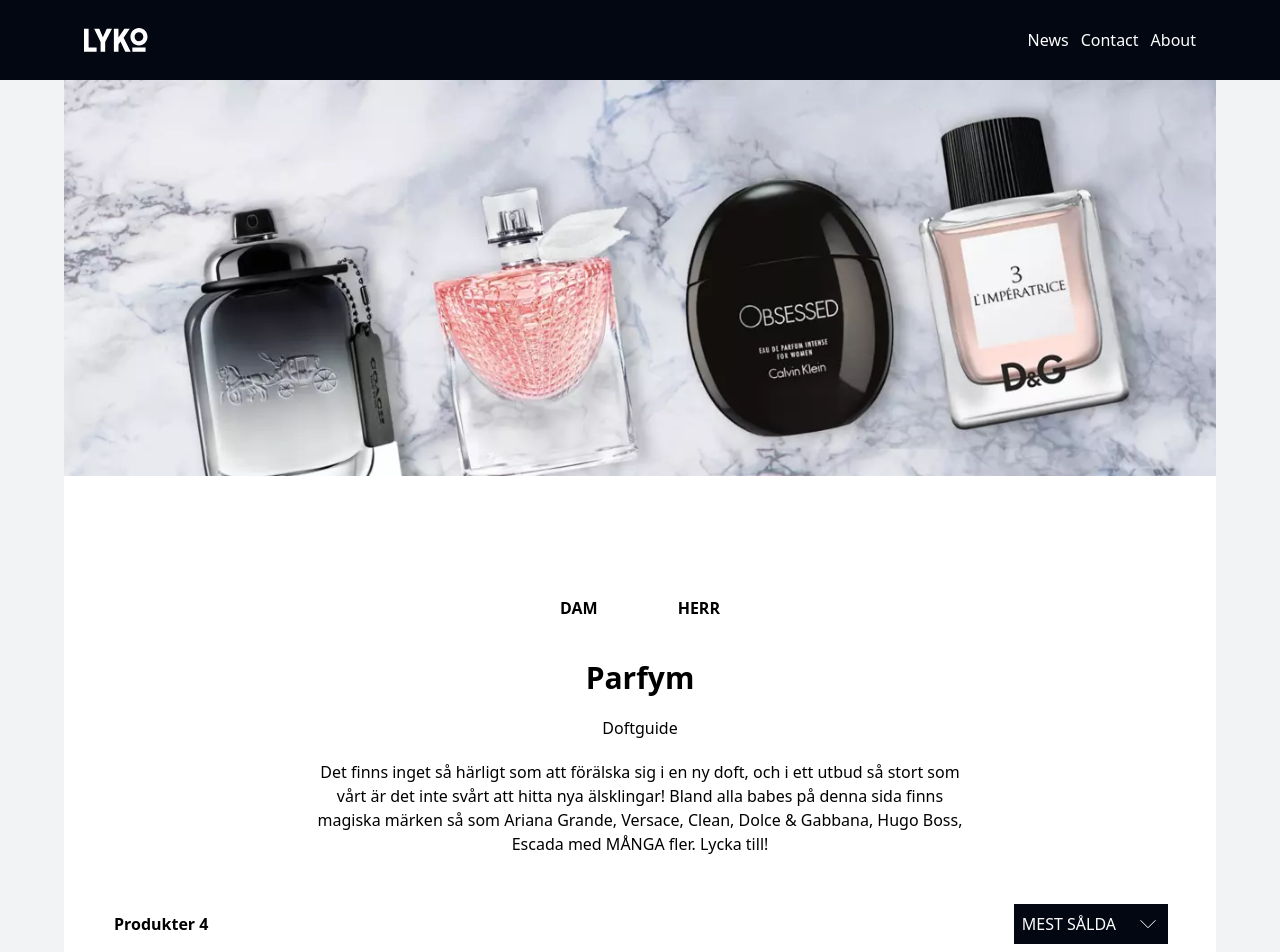
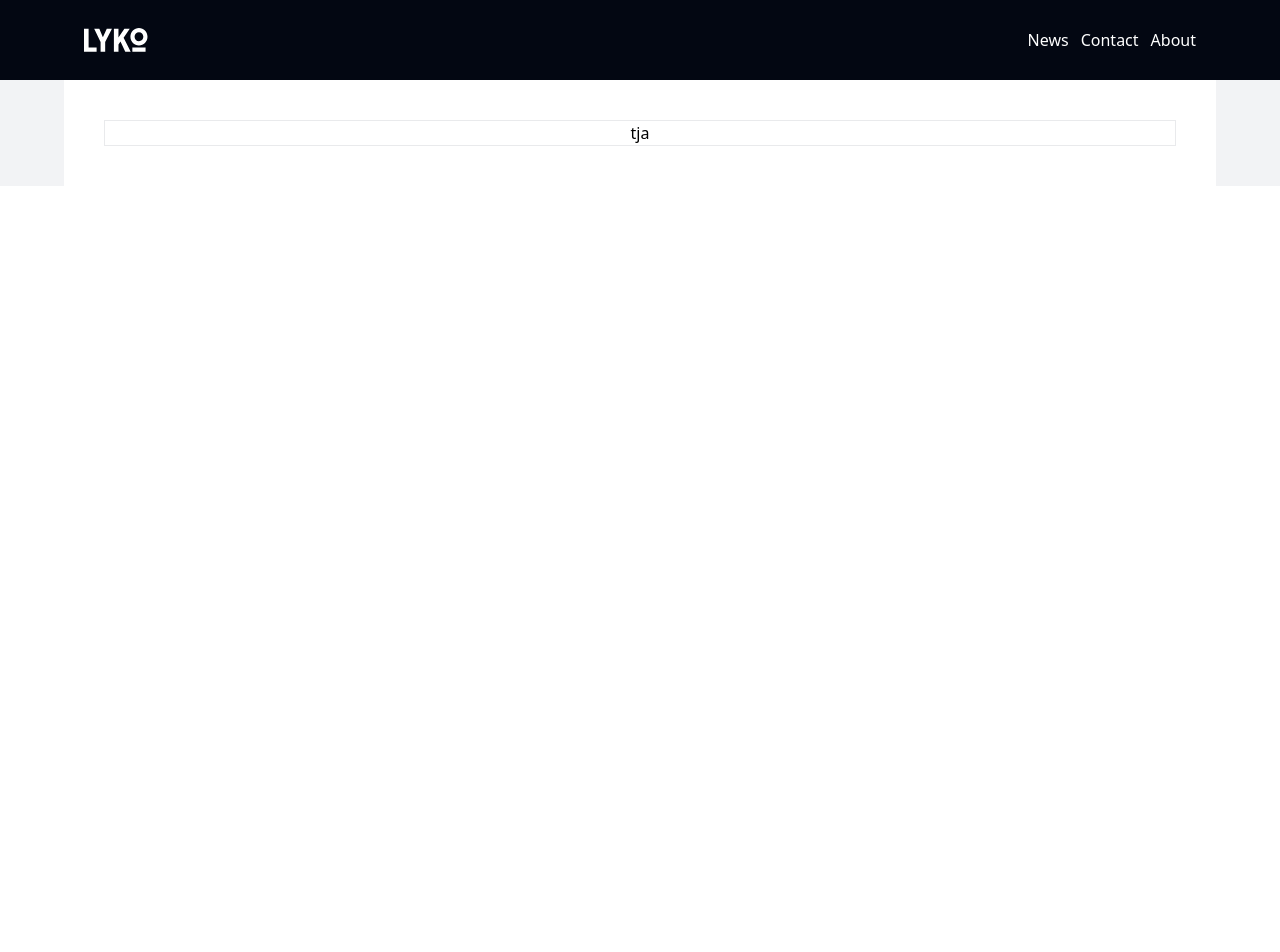
Before and after one commit to Snickesnacket/lyko, a React (Vite) app: page /product in a window 1280 px wide. Shown: the top 952 px of the page. After the commit the page ends 800 px from the top, so only its background shows below. Built offline with nearby package versions, Linux system fonts and the light colour scheme.

Commit message:
added routing and productPage

```diff
--- a/src/App.tsx
+++ b/src/App.tsx
@@ -1,57 +1,17 @@
-import hero from './assets/img.png'
-import './App.css'
-import React from "react";
-import Sidebar from "./components/Sidebar.tsx";
-import Module from "./components/Module.tsx";
-import {perfumeData} from "./perfumeData.ts";
+import "./App.css";
+import { Route, Routes } from "react-router-dom";
+import ProductsPage from "./pages/ProductsPage";
+import ProductPage from "./pages/ProductPage";
+import NotFound from "./pages/NotFound";
 
-const App: React.FC = () => {
+const App = () => {
+	return (
+		<Routes>
+			<Route path="/" element={<ProductsPage />} />
+			<Route path="/product" element={<ProductPage />} />
+			<Route path="*" element={<NotFound />} />
+		</Routes>
+	);
+};
 
-     return (
-         <div className=" bg-modulebackground">
-         <div className="max-w-6xl m-auto">
-             <header className=" w-full">
-                 <img className="w-full object-contain" src={hero} alt="Vite logo"/>
-             </header>
-             <div className="bg-white p-10">
-                 <div className=" flex flex-col items-center text-center space-y-5">
-                     <div className="space-x-20 lg:mt-20 mb-5">
-                              <span className=" text-base font-bold">
-                                  DAM
-                              </span>
-                         <span className="font-bold">
-                                  HERR
-                             </span>
-                     </div>
-                     <h2 className="font-bold text-3xl">Parfym</h2>
-                     <div className="m-10 space-y-5 mb-5">
-                         <span>Doftguide</span>
-                         <p className="text-center max-w-[650px]">
-                             Det finns inget så härligt som att förälska sig i en ny doft, och i ett utbud så stort
-                             som vårt är
-                             det inte svårt att hitta nya älsklingar! Bland alla babes på denna sida finns magiska
-                             märken så
-                             som
-                             Ariana Grande, Versace, Clean, Dolce &amp; Gabbana, Hugo Boss, Escada med MÅNGA fler.
-                             Lycka till!
-                         </p>
-                     </div>
-                 </div>
-                 <div className="p-2 lg:space-x-10 space-x-0 lg:inline-flex flex-col w-fit mr-auto my-10 lg:flex-row ">
-                     <div className="lg:flex-col">
-                         {perfumeData && perfumeData.length &&
-                             <div
-                                 className=" font-bold lg:mr-auto pl-0.5 h-20 py-2 lg:text-left text-center">{`Produkter ${perfumeData.length}`}</div>
-                         }
-                         <Sidebar/>
-                     </div>
-                     <Module/>
-                 </div>
-             </div>
-
-         </div>
-         </div>
-     )
-}
-
-export default App
+export default App;
--- /dev/null
+++ b/src/pages/NotFound.tsx
@@ -0,0 +1,16 @@
+import React from "react";
+import { Link } from "react-router-dom";
+
+const NotFound = () => {
+	return (
+		<>
+			<h1>Sorry, that page could not be found 😢!</h1>
+
+			<Link to="/">
+				<button>To the start page</button>
+			</Link>
+		</>
+	);
+};
+
+export default NotFound;
--- /dev/null
+++ b/src/pages/ProductPage.tsx
@@ -0,0 +1,15 @@
+import React from "react";
+
+const ProductPage = () => {
+	return (
+		<div className=" bg-modulebackground">
+			<div className="max-w-6xl m-auto bg-white p-10">
+				<div className=" flex flex-col items-center text-center border-[0.5px] border-greybackground border-">
+					tja
+				</div>
+			</div>
+		</div>
+	);
+};
+
+export default ProductPage;
--- /dev/null
+++ b/src/pages/ProductsPage.tsx
@@ -0,0 +1,47 @@
+import hero from "../assets/img.png";
+import React from "react";
+import Sidebar from "../components/Sidebar.tsx";
+import Module from "../components/Module.tsx";
+import { perfumeData } from "../perfumeData.ts";
+
+const ProductsPage: React.FC = () => {
+	return (
+		<div className=" bg-modulebackground">
+			<div className="max-w-6xl m-auto">
+				<header className=" w-full">
+					<img className="w-full object-contain" src={hero} alt="Vite logo" />
+				</header>
+				<div className="bg-white p-10">
+					<div className=" flex flex-col items-center text-center space-y-5">
+						<div className="space-x-20 lg:mt-20 mb-5">
+							<span className=" text-base font-bold">DAM</span>
+							<span className="font-bold">HERR</span>
+						</div>
+						<h2 className="font-bold text-3xl">Parfym</h2>
+						<div className="m-10 space-y-5 mb-5">
+							<span>Doftguide</span>
+							<p className="text-center max-w-[650px]">
+								Det finns inget så härligt som att förälska sig i en ny doft,
+								och i ett utbud så stort som vårt är det inte svårt att hitta
+								nya älsklingar! Bland alla babes på denna sida finns magiska
+								märken så som Ariana Grande, Versace, Clean, Dolce &amp;
+								Gabbana, Hugo Boss, Escada med MÅNGA fler. Lycka till!
+							</p>
+						</div>
+					</div>
+					<div className="p-2 lg:space-x-10 space-x-0 lg:inline-flex flex-col w-fit mr-auto my-10 lg:flex-row ">
+						<div className="lg:flex-col">
+							{perfumeData && perfumeData.length && (
+								<div className=" font-bold lg:mr-auto pl-0.5 h-20 py-2 lg:text-left text-center">{`Produkter ${perfumeData.length}`}</div>
+							)}
+							<Sidebar />
+						</div>
+						<Module />
+					</div>
+				</div>
+			</div>
+		</div>
+	);
+};
+
+export default ProductsPage;
--- a/tailwind.config.js
+++ b/tailwind.config.js
@@ -1,17 +1,17 @@
 module.exports = {
-  content: ['./index.html', './src/**/*.{vue,js,ts,jsx,tsx}'],
+	content: ["./index.html", "./src/**/*.{vue,js,ts,jsx,tsx}"],
 	darkMode: false, // or 'media' or 'class'
 	theme: {
 		extend: {
 			colors: {
-        background: '#ffe',
-        modulebackground: 'rgb(242,243, 245)',
-      }
+				background: "#ffe",
+				modulebackground: "rgb(242,243, 245)",
+				greybackground: "rgb(233,234,236)",
+			},
 		},
 	},
 	variants: {
 		extend: {},
 	},
-  plugins: [
-  ],
+	plugins: [],
 };
```
Also changed, not shown: src/main.tsx (+10 -8 lines). Lines whose indentation alone changed are shown as unchanged.
